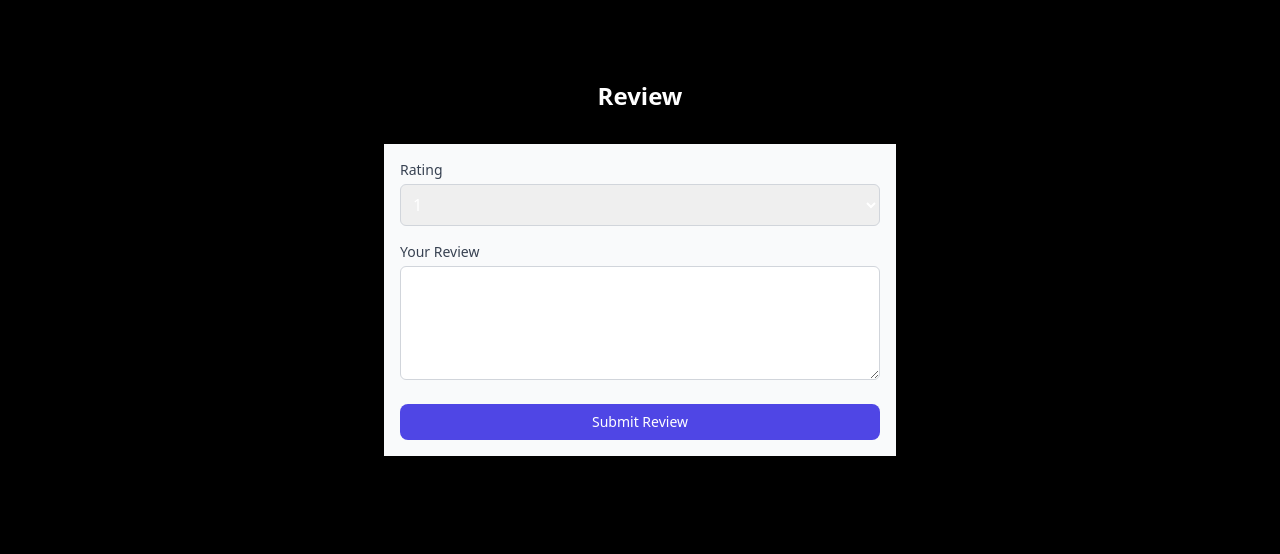
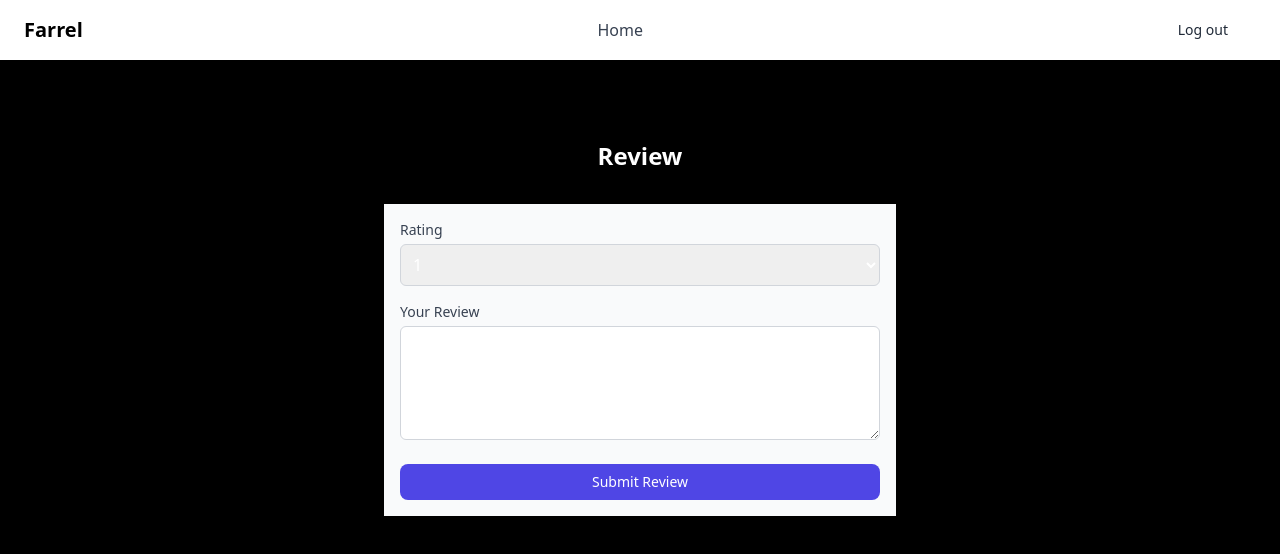
Before and after one commit to UC1000-Adpro-C1/frontend, a Next.js app: page /reviewForm/1 in a window 1280 px wide. Shown: the top 554 px of the page. Built offline with nearby package versions, Linux system fonts and the light colour scheme.

Commit message:
update login form

```diff
--- a/components/Header.tsx
+++ b/components/Header.tsx
@@ -1,21 +1,31 @@
 import React from 'react';
 import '@/styles/globals.css';
+import { removeCookie } from '@/utils/cookies';
+import { useRouter } from 'next/router';
+
 const Header: React.FC = () => {
+  const router = useRouter();
+
+  const handleLogout = () => {
+    // Hapus cookie di sini
+    removeCookie('username'); // Ganti 'nama_cookie' dengan nama cookie yang ingin Anda hapus
+
+    // Redirect ke halaman login
+    router.push('/login'); // Ganti '/login' dengan URL halaman login Anda
+  };
+
   return (
     <header>
-      <nav className="bg-white border-gray-200 px-4 lg:px-6 py-2.5 dark:bg-gray-800">
+      <nav className="bg-white text-black border-gray-200 px-4 lg:px-6 py-2.5 dark:bg-gray-800">
         <div className="flex flex-wrap justify-between items-center mx-auto max-w-screen-xl">
           <span className="self-center text-xl font-semibold whitespace-nowrap dark:text-white">Farrel</span>
           <div className="flex items-center lg:order-2">
-            <a href="#" className="text-gray-800 dark:text-white hover:bg-gray-50 focus:ring-4 focus:ring-gray-300 font-medium rounded-lg text-sm px-4 lg:px-5 py-2 lg:py-2.5 mr-2 dark:hover:bg-gray-700 focus:outline-none dark:focus:ring-gray-800">Log out</a>
+        <a href="#" onClick={handleLogout} className="text-gray-800 dark:text-white hover:bg-gray-50 focus:ring-4 focus:ring-gray-300 font-medium rounded-lg text-sm px-4 lg:px-5 py-2 lg:py-2.5 mr-2 dark:hover:bg-gray-700 focus:outline-none dark:focus:ring-gray-800">Log out</a>
           </div>
           <div className="hidden justify-between items-center w-full lg:flex lg:w-auto lg:order-1" id="mobile-menu-2">
             <ul className="flex flex-col mt-4 font-medium lg:flex-row lg:space-x-8 lg:mt-0">
               <li>
                 <a href="#" className="block py-2 pr-4 pl-3 text-gray-700 border-b border-gray-100 hover:bg-gray-50 lg:hover:bg-transparent lg:border-0 lg:hover:text-primary-700 lg:p-0 dark:text-gray-400 lg:dark:hover:text-white dark:hover:bg-gray-700 dark:hover:text-white lg:dark:hover:bg-transparent dark:border-gray-700">Home</a>
-              </li>
-              <li>
-                <a href="#" className="block py-2 pr-4 pl-3 text-gray-700 border-b border-gray-100 hover:bg-gray-50 lg:hover:bg-transparent lg:border-0 lg:hover:text-primary-700 lg:p-0 dark:text-gray-400 lg:dark:hover:text-white dark:hover:bg-gray-700 dark:hover:text-white lg:dark:hover:bg-transparent dark:border-gray-700">Profile</a>
               </li>
             </ul>
           </div>
--- a/components/auth/LoginForm.tsx
+++ b/components/auth/LoginForm.tsx
@@ -1,6 +1,7 @@
 import React, { useState, useEffect } from 'react';
 import { useRouter } from 'next/router';
 import '@/styles/globals.css';
+import { setCookie } from '@/utils/cookies';
 
 interface UserLoginFormProps {
   onSubmit: (userLogin: UserLoginData) => void;
@@ -39,6 +40,8 @@ const UserLoginForm: React.FC<UserLoginFormProps> = ({ onSubmit }) => {
         console.log("000Login successful");
         const data = await response.json();
         localStorage.setItem('token', data.token);
+        setCookie('bearer', data.token, 7);
+        setCookie('username', data.username, 7);
         console.log(data.token)
         onSubmit(data); // Pass the response data to the parent component
         // Store token in local storage or cookies
--- a/components/review/ReviewForm.tsx
+++ b/components/review/ReviewForm.tsx
@@ -2,6 +2,8 @@ import React, { useState } from 'react';
 import { useRouter } from 'next/router';
 import '@/styles/globals.css';
 import { useEffect } from 'react';
+import { getCookie } from '@/utils/cookies';
+import Header from '../Header';
 interface NewReviewFormProps {
   onSubmit: (newReview: NewReviewData) => void;
   id : string;
@@ -18,8 +20,9 @@ const NewReviewForm: React.FC<NewReviewFormProps> = ({ onSubmit, id }) => {
   const router = useRouter();
   const [error, setError] = useState<string>('');
   console.log("disini", id)
+  const username = getCookie('username');
   const [formData, setFormData] = useState<NewReviewData>({
-    userId: 'userNextjs',
+    userId: username || 'guest',
     productId: id,
     rating: 1,
     review: '',
--- a/components/review/ReviewList.tsx
+++ b/components/review/ReviewList.tsx
@@ -1,6 +1,7 @@
 import React, { useState } from 'react';
 import { useRouter } from 'next/router';
 import '@/styles/globals.css';
+import { getCookie } from '@/utils/cookies';
 
 export interface Review {
     reviewId: string;
@@ -13,9 +14,10 @@ export interface Review {
 interface ReviewListProps {
   reviews: Review[];
   productId: string;
+  username: string;
 }
 
-const ReviewList: React.FC<ReviewListProps> = ({ reviews, productId }) => {
+const ReviewList: React.FC<ReviewListProps> = ({ reviews, productId, username }) => {
   const router = useRouter();
   const [currentReviews, setReviews] = useState<Review[]>(reviews);
   const [sortOrder, setSortOrder] = useState<string>('');
--- a/package.json
+++ b/package.json
@@ -9,12 +9,14 @@
     "lint": "next lint"
   },
   "dependencies": {
+    "js-cookie": "^3.0.5",
     "next": "14.2.3",
     "next-auth": "^5.0.0-beta.18",
     "react": "^18.3.1",
     "react-dom": "^18.3.1"
   },
   "devDependencies": {
+    "@types/js-cookie": "^3.0.6",
     "@types/node": "^20",
     "@types/react": "^18",
     "@types/react-dom": "^18",
--- a/pages/review/EditReviewPage.tsx
+++ b/pages/review/EditReviewPage.tsx
@@ -53,6 +53,7 @@ const EditReviewPage: React.FC = () => {
 
   return (
     <div>
+      <Header />
       <div className="flex justify-center my-8">
         {review && <EditReviewForm review={review} onSubmit={handleFormSubmit} error={error}/>}
       </div>
--- a/pages/reviewForm/[idProduct].tsx
+++ b/pages/reviewForm/[idProduct].tsx
@@ -2,6 +2,7 @@ import * as React from "react";
 import { useRouter } from 'next/router';
 import NewReviewForm, { NewReviewData } from "@/components/review/ReviewForm";
 import '@/app/globals.css';
+import Header from "@/components/Header";
 
 const CreateReviewPage: React.FC = () => {
   const router = useRouter();
@@ -28,9 +29,11 @@ const CreateReviewPage: React.FC = () => {
   };
 
   return (
+    <div>
+      <Header />
     <div className="flex justify-center my-8">
       <NewReviewForm onSubmit={handleFormSubmit} id={idProduct as string} />
-    </div>
+    </div></div>
   );
 };
 
--- a/pages/reviewProduct/[idProduct].tsx
+++ b/pages/reviewProduct/[idProduct].tsx
@@ -2,6 +2,8 @@ import React, { useState } from 'react';
 import { GetServerSideProps, GetServerSidePropsContext } from 'next';
 import ReviewList, { Review } from '@/components/review/ReviewList';
 import '@/app/globals.css';
+import Header from '@/components/Header';
+import { getCookie } from '@/utils/cookies';
 
 const API_URL = 'http://34.87.57.125/api/reviewProduct'; // Ganti dengan URL API Anda
 
@@ -12,10 +14,11 @@ interface ReviewPageProps {
 
 const ReviewPage: React.FC<ReviewPageProps> = ({ reviews, idProduct }) => {
   const [reviewsState, setReviews] = useState<Review[]>(reviews); // Use a clearer state variable name
-
+  const usernameget = getCookie('username');
   return (
     <div>
-      <ReviewList reviews={reviewsState} productId={idProduct} />
+      <Header />
+      <ReviewList reviews={reviewsState} productId={idProduct} username={usernameget|| 'guest'} />
     </div>
   );
 };
--- /dev/null
+++ b/utils/cookies.tsx
@@ -0,0 +1,13 @@
+// utils/cookies.ts
+import Cookies from 'js-cookie';
+
+export function setCookie(name: string, value: string, days: number) {
+    Cookies.set(name, value, { expires: days, secure: true });
+}
+
+export function getCookie(name: string): string | undefined {
+    return Cookies.get(name);
+}
+export function removeCookie(name: string) {
+    Cookies.remove(name);
+}
```
Also changed, not shown: 1 other file (tests, documents, lock files or other folders).
